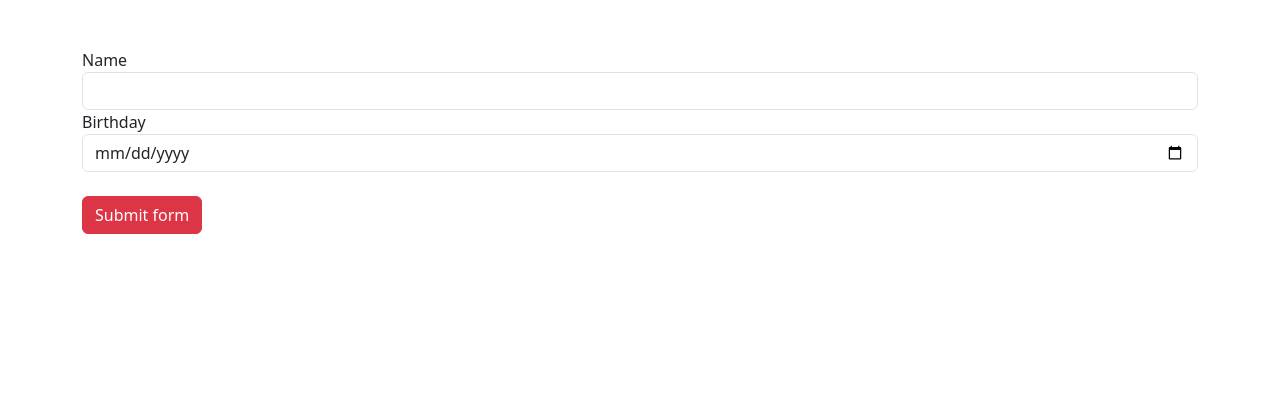
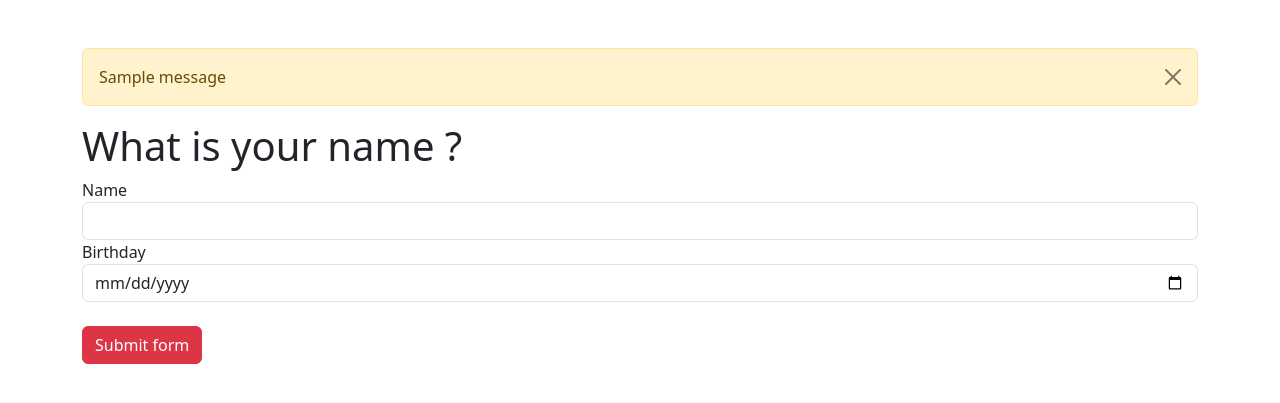
Before and after one commit to mart-dore/FlaskAPP, a Flask app: page /form in a window 1280 px wide. Shown: the part 56-459 px from the top of the page. Run offline with Flask 3, Linux system fonts and the light colour scheme; one stand-in notice (Sample message) is shown.

Commit message:
remove name and add flash messages

```diff
--- a/app.py
+++ b/app.py
@@ -1,4 +1,4 @@
-from flask import Flask, request, render_template, redirect, url_for
+from flask import Flask, request, render_template, redirect, url_for, flash
 from flask_wtf import FlaskForm
 from wtforms import StringField, DateField, SubmitField
 from wtforms.validators import DataRequired
@@ -21,12 +21,16 @@ def home():
 
 @app.route('/form', methods=['GET', 'POST'])
 def form():
+    name = None
     form = MyForm()
     if form.validate_on_submit():
-        return render_template('name.html', name=form.name.data)
+        name = form.name.data
+        form.name.data = ""
+        flash('Form Submitted succesfully !', category="info")
 
     return render_template('form.html',
-                            form=form)
+                            form = form,
+                            name = name)
 
 @app.route('/user/<name>')
 def user(name):
--- a/templates/base.html
+++ b/templates/base.html
@@ -14,6 +14,6 @@
         {% block content%}
         {% endblock %}
     </div>
-    <!-- <script src="https://cdn.jsdelivr.net/npm/bootstrap@5.3.3/dist/js/bootstrap.bundle.min.js" integrity="sha384-YvpcrYf0tY3lHB60NNkmXc5s9fDVZLESaAA55NDzOxhy9GkcIdslK1eN7N6jIeHz" crossorigin="anonymous"></script> -->
+    <script src="https://cdn.jsdelivr.net/npm/bootstrap@5.3.3/dist/js/bootstrap.bundle.min.js" integrity="sha384-YvpcrYf0tY3lHB60NNkmXc5s9fDVZLESaAA55NDzOxhy9GkcIdslK1eN7N6jIeHz" crossorigin="anonymous"></script>
   </body>
 </html>
--- a/templates/form.html
+++ b/templates/form.html
@@ -1,7 +1,22 @@
 {% extends 'base.html' %}
 
 {% block content%}
-<form method="POST" action="/form">
+    {% for message in get_flashed_messages() %}
+    <div class="alert alert-warning alert-dismissible fade show" role="alert">
+        {{message}}
+        <button type="button" class="btn-close" data-bs-dismiss="alert" aria-label="Close"></button>
+    </div>
+    {% endfor %}
+
+
+    {% if name %}
+        <p>
+        Salut <strong>{{ name }} </strong>
+        </p>
+    {% else %}
+        <h1>What is your name ?</h1>
+
+        <form method="POST">
             {{ form.csrf_token }}
             {{ form.hidden_tag() }}
 
@@ -23,5 +38,5 @@
                 {% endfor %}
             </ul>
             {% endif %}
-
+        {% endif %}
 {% endblock %}
```
Also changed, not shown: templates/name.html (deleted, +0 -9 lines). Lines whose indentation alone changed are shown as unchanged.
